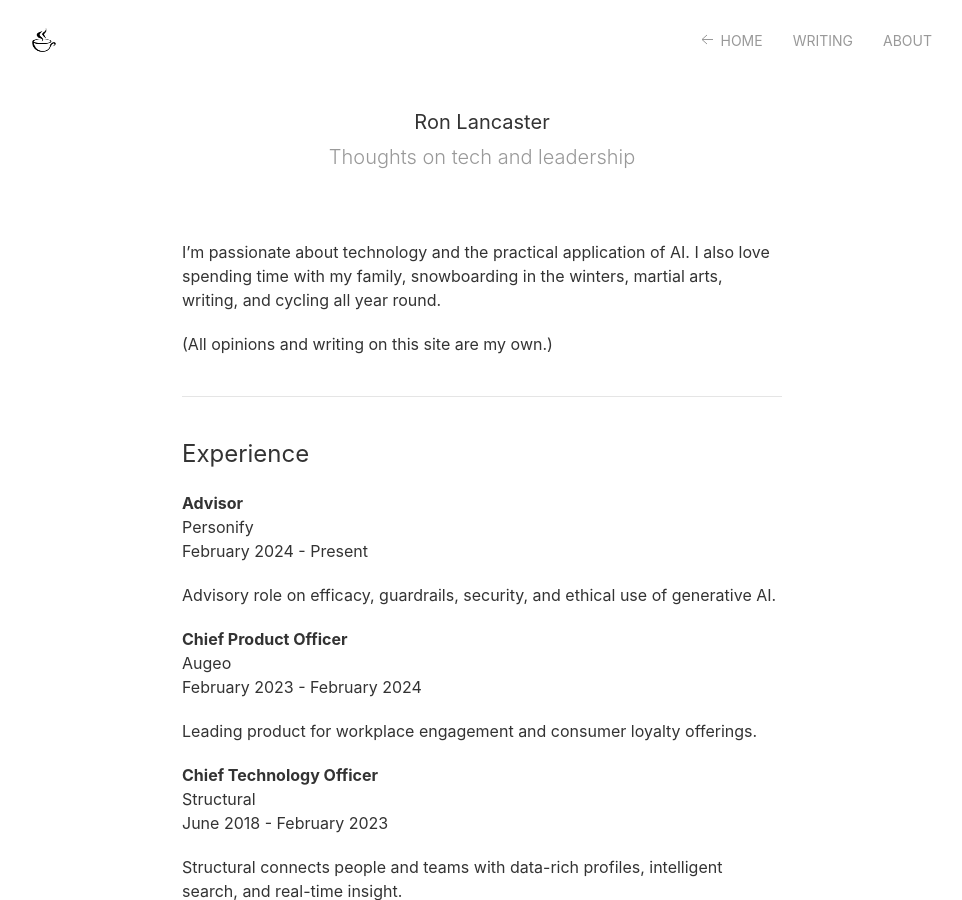
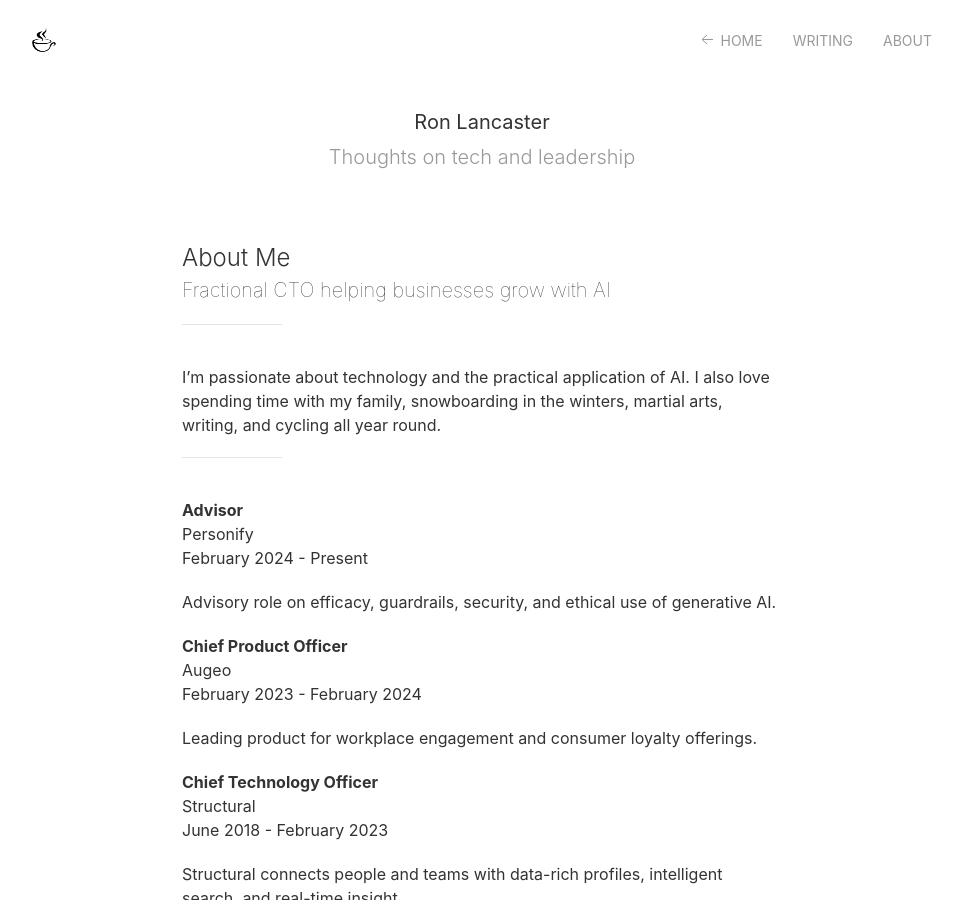
Before and after one commit to nyvyn/nyvyn.github.io, a Jekyll site: the page built from _pages/about.markdown, in a window 1280 px wide and 900 px high. Shown: the whole window, without its empty margins (158-1120 px from the left). Built offline with Jekyll 4.4.1, drawn with Linux system fonts in a browser that asks for light colours.

Commit message:
Add new posts, update page layouts and styling
The code introduces new posts and modifies some details in the page layouts. The posts' HTML format has been updated to improve readability, and some new elements have been added to the site. A new `projects` markdown page has been created, and changes have been made to the `profile`, `writing`, `about`, and `index` markdown pages. Changes have also been made to the `_includes/posts.html` and `_includes/profile.html` files, as well as to `_config.yml`.

```diff
--- a/_config.yml
+++ b/_config.yml
@@ -7,6 +7,7 @@
 url: "https://www.ronlancaster.com"
 
 # Output options
+excerpt_separator: <!--more-->
 markdown: kramdown
 permalink: /writing/:title
 timezone: US/Central
--- a/_includes/posts.html
+++ b/_includes/posts.html
@@ -8,7 +8,7 @@
     {% endif %}
     {% endcapture %}
     <li>
-        <div class="uk-width-xlarge uk-margin-auto">
+        <div class="uk-width-xlarge">
             {% include post.html
             content=markdown
             date=post.date
--- a/_includes/profile.html
+++ b/_includes/profile.html
@@ -1,4 +1,4 @@
-<header class="uk-align-center uk-animation-fade">
+<header class="uk-align-center">
     <h1 class="uk-text-center" id="site-title">{{ site.title }}</h1>
     <h2 class="uk-text-muted uk-text-center" id="site-bio">{{ site.description }}</h2>
 </header>
--- a/_pages/about.markdown
+++ b/_pages/about.markdown
@@ -4,15 +4,21 @@
 permalink: /about.html
 ---
 
+<h4 class="uk-text-large uk-text-light uk-margin-remove-bottom">
+    About Me
+</h4>
+<h4 class="uk-text-lighter uk-margin-remove-top">
+    Fractional CTO helping businesses grow with AI
+</h4>
+<hr class="uk-divider-small">
+<div class="uk-margin-medium-top"></div>
+
 I'm passionate about technology and the practical application of AI.
 I also love spending time with my family,
 snowboarding in the winters, martial arts, writing, and cycling all year round.
 
-(All opinions and writing on this site are my own.)
-
-***
-
-### Experience
+<hr class="uk-divider-small">
+<div class="uk-margin-medium-top"></div>
 
 **Advisor**
 Personify
```
Also changed, not shown: _pages/index.markdown (+12 -8 lines), _pages/projects.markdown (added, +25 -0 lines), _pages/writing.markdown (+11 -1 lines), _posts/2023-11-23-theory-of-mind.md (added, +80 -0 lines).
